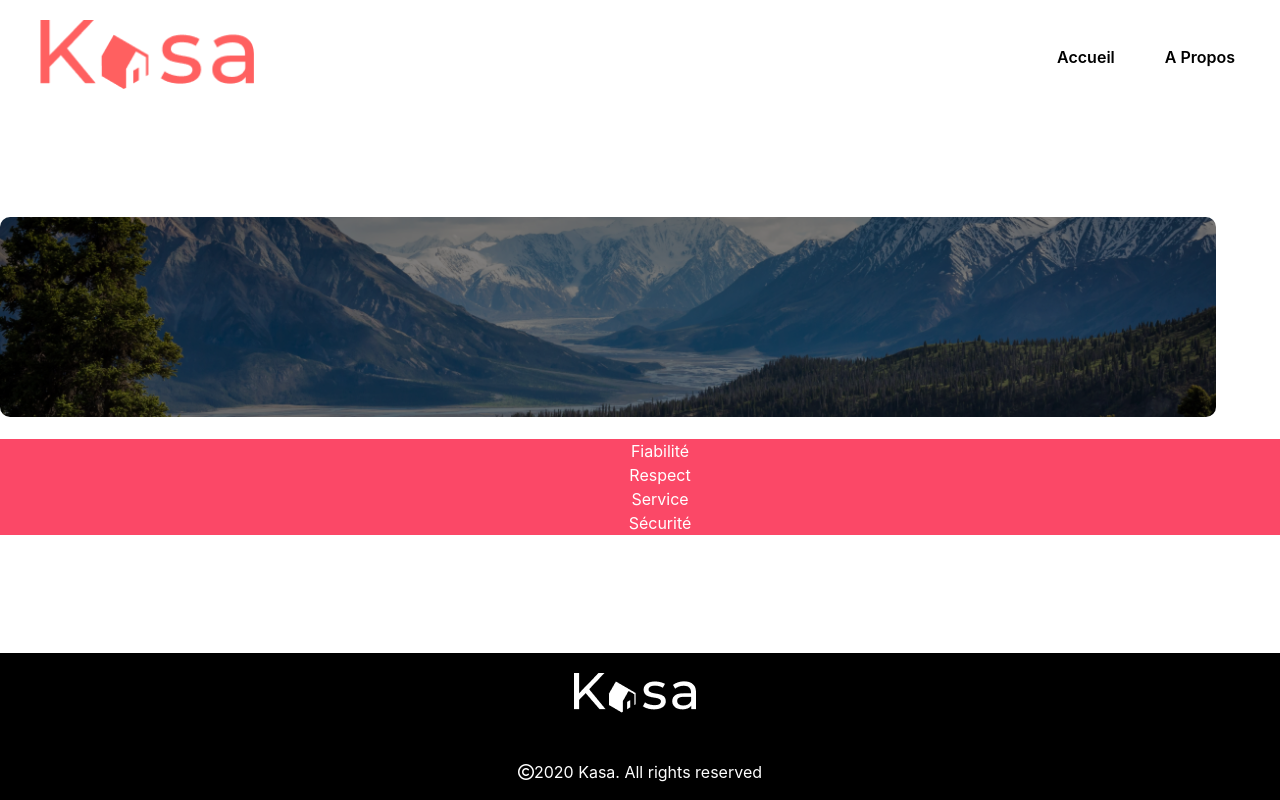
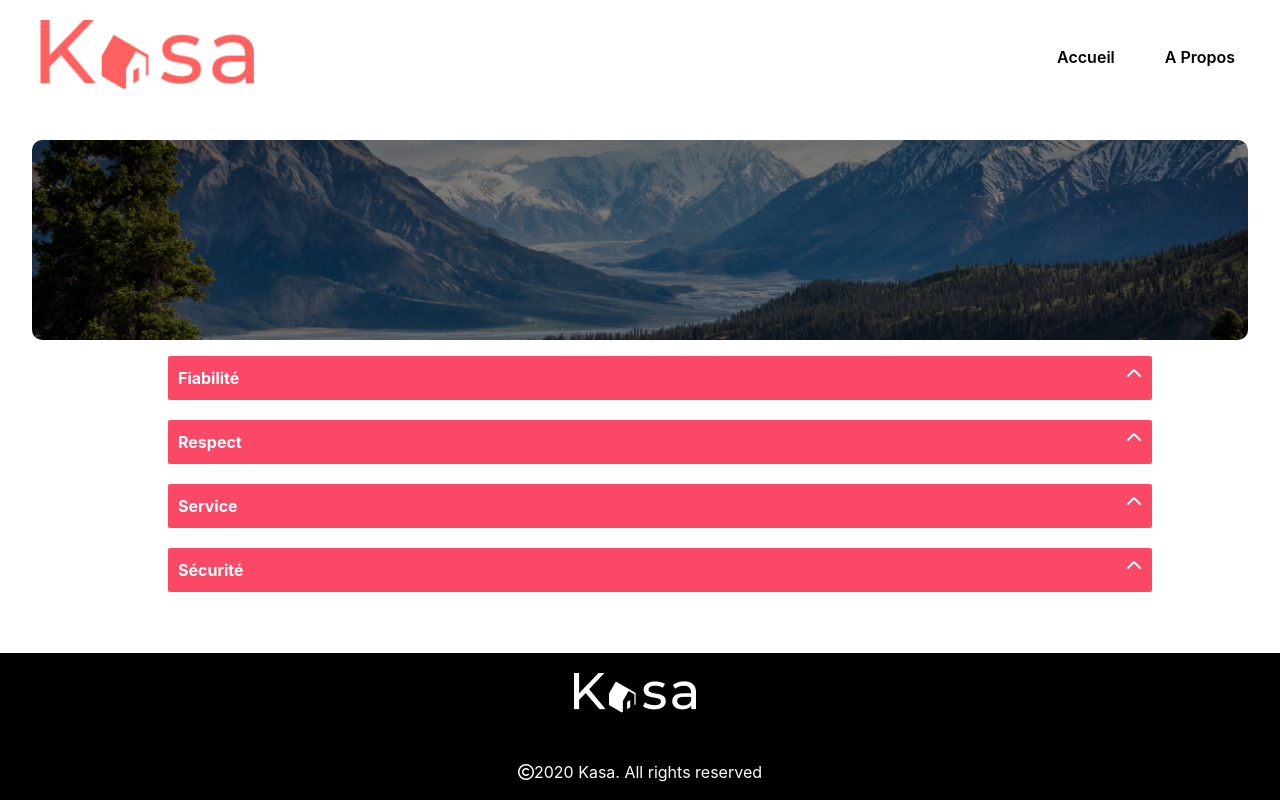
Before and after one commit to Rux05/Project-8, a React (Vite) app: page /a-propos in a window 1280 px wide. Built offline with nearby package versions, Linux system fonts and the light colour scheme.

Commit message:
modify style

```diff
--- a/src/components/banner/Banner.jsx
+++ b/src/components/banner/Banner.jsx
@@ -1,3 +1,6 @@
+import React from "react";
+import "./banner.scss";
+
 export default function Banner({ img, title }) {
   return (
     <>
--- a/src/components/banner/banner.scss
+++ b/src/components/banner/banner.scss
@@ -0,0 +1,14 @@
+.banner {
+    // position: relative;
+    width: 95%;
+    // max-width: 80%;
+    // margin-left: 50px;
+    // left: 50%;
+    // margin-right: 50px;
+    height: 200px;
+    object-fit: cover;
+    object-position: center;
+    // background-color: rgba(0, 0, 0, 0.5);  /* ???????? */
+    filter: brightness(50%);
+    border-radius: 10px;
+}
--- a/src/components/body/Body.jsx
+++ b/src/components/body/Body.jsx
@@ -21,7 +21,9 @@ export default function Body() {
         {properties.map((property) => (
           <li key={property.id}>
             <Link to={`/logement/${property.id}`} className="card">
+              {/* <div className="gradient"> */}
               <img src={property.cover} alt={property.title} />
+              {/* </div> */}
               <p className="property-title">{property.title}</p>
             </Link>
           </li>
--- a/src/components/body/body.scss
+++ b/src/components/body/body.scss
@@ -9,20 +9,7 @@
 }
 
 
-.banner {
-    // position: relative;
-    width: 95%;
-    // max-width: 80%;
-    // margin-left: 50px;
-    // left: 50%;
-    // margin-right: 50px;
-    height: 200px;
-    object-fit: cover;
-    object-position: center;
-    // background-color: rgba(0, 0, 0, 0.5);  /* ???????? */
-    filter: brightness(50%);
-    border-radius: 10px;
-}
+
 
 h1 {
     color: white;
@@ -43,10 +30,18 @@ h1 {
     // background: rgb(251,72,103);
 }
 
+// .gradient {
+//     position: absolute;
+//     background: rgb(0,0,0);
+//     background: linear-gradient(180deg, rgba(0,0,0,0.04383760340073528) 0%, rgba(0,0,0,0.2595238779105392) 71%, rgba(2,0,36,1) 100%);
+
+// }
+
 .card img {
     width: 100%;
     max-width: 100%;
-    height: 217px;
+    // height: 217px;
+    height: 435px;
     background: linear-gradient(90deg, rgba(0,0,0,0.04383760340073528) 0%, rgba(0,0,0,0.2595238779105392) 71%, rgba(2,0,36,1) 100%);
     // background: rgb(0,0,0);
     // background: linear-gradient(90deg, rgba(0,0,0,0.04383760340073528) 0%, rgba(0,0,0,0.2595238779105392) 71%, rgba(2,0,36,1) 100%);
--- a/src/components/header/header.scss
+++ b/src/components/header/header.scss
@@ -1,6 +1,7 @@
 .header-container {
     display: flex;
     justify-content: space-between;
+    width: 100%;
 }
 
 .navlink-container {
@@ -22,9 +23,3 @@
 .navlink-text:hover {
     text-decoration: underline;
 }
-
-.logo {
-    // width: 15%;
-    // height: 60%;
-    margin: 20px 50px 25px 40px;
-}
--- a/src/components/logo/Logo.jsx
+++ b/src/components/logo/Logo.jsx
@@ -1,6 +1,7 @@
 import React from "react";
+import "./logo.scss";
 
-export default function ({ img }) {
+export default function Logo({ img }) {
   return (
     <>
       <img src={img} alt="Logo" className="logo" />
--- a/src/components/logo/logo.scss
+++ b/src/components/logo/logo.scss
@@ -1,6 +1,6 @@
 .logo {
     margin: 20px 50px 25px 40px;
-    width: 100px;
+    // width: 100px;
 }
 
 // img.logo {
--- a/src/pages/about/About.jsx
+++ b/src/pages/about/About.jsx
@@ -4,6 +4,7 @@ import Footer from "../../components/footer/Footer";
 import Banner from "../../components/banner/Banner";
 import ImgAboutBanner from "./../../assets/banner/image-source2.png";
 import "./about.scss";
+// import "./../../components/header/header.scss";
 // import "./header.scss";
 
 export default function About() {
@@ -13,10 +14,22 @@ export default function About() {
       <div className="banner-and-list">
         <Banner img={ImgAboutBanner} />
         <ul className="about-list">
-          <li className="list-item">Fiabilité</li>
-          <li className="list-item">Respect</li>
-          <li className="list-item">Service</li>
-          <li className="list-item">Sécurité</li>
+          <div className="list-item">
+            <li>Fiabilité</li>
+            <i className="fa-solid fa-chevron-up"></i>
+          </div>
+          <div className="list-item">
+            <li>Respect</li>
+            <i className="fa-solid fa-chevron-up"></i>
+          </div>
+          <div className="list-item">
+            <li>Service</li>
+            <i className="fa-solid fa-chevron-up"></i>
+          </div>
+          <div className="list-item">
+            <li>Sécurité</li>
+            <i className="fa-solid fa-chevron-up"></i>
+          </div>
         </ul>
       </div>
       <Footer />
--- a/src/pages/about/about.scss
+++ b/src/pages/about/about.scss
@@ -1,10 +1,14 @@
 .about-container {
+    display: flex;
+    flex-direction: column;
     background-color: white;
     width: 100%;
-    display: flex;
     justify-content: space-between;
-    flex-direction: column;
+    object-fit: cover;
+    align-items: center;
+    position: relative;
 }
+
 
 .banner2 {
     // position: relative;
@@ -19,15 +23,34 @@
     margin-right: 30px;
 }
 
+.banner-and-list {
+    display: flex;
+    flex-direction: column;
+    width: 100%;
+    object-fit: cover;
+    align-items: center;
+    position: relative;
+}
+
+.fa-chevron-up {
+    color: white;
+}
+
 .about-list {
     display: flex;
     flex-direction: column;
     list-style: none;
-    align-items: center;
-    background:  rgb(251,72,103);
+    // align-items: center;
+    width: 80%;
 }
 
 .list-item {
+    display: flex;
+    background:  rgb(251,72,103);
+    justify-content: space-between;
     border-radius: 2px;
     color: white;
+    font-weight: bold;
+    padding: 10px;
+    margin-bottom: 20px;
 }
--- a/src/pages/logement/Logement.jsx
+++ b/src/pages/logement/Logement.jsx
@@ -2,7 +2,9 @@ import React, { useState, useEffect } from "react";
 import { useParams } from "react-router-dom";
 import Header from "../../components/header/Header";
 import Banner from "../../components/banner/Banner";
+import ImgLogementBanner from "./../../assets/banner/image-source1.png";
 import "./logement.scss";
+import Footer from "../../components/footer/Footer";
 
 export default function Logement() {
   const { id } = useParams();
@@ -17,11 +19,14 @@ export default function Logement() {
   }, [id]);
   return (
     <>
-      <Header />
       <div className="logement-container">
-        <h2>{property.title}</h2>
-        <p>{property.description}</p>
-        {/* Alte detalii despre proprietate */}
+        <Header />
+        <div className="logement-banner">
+          <Banner img={ImgLogementBanner} />
+          <h2>{property.title}</h2>
+          <p>{property.description}</p>
+        </div>
+        <Footer />
       </div>
     </>
   );
--- a/src/pages/logement/logement.scss
+++ b/src/pages/logement/logement.scss
@@ -0,0 +1,10 @@
+.logement-container {
+    display: flex;
+    flex-direction: column;
+    background-color: white;
+    width: 100%;
+    justify-content: space-between;
+    object-fit: cover;
+    align-items: center;
+    position: relative;
+}
```
